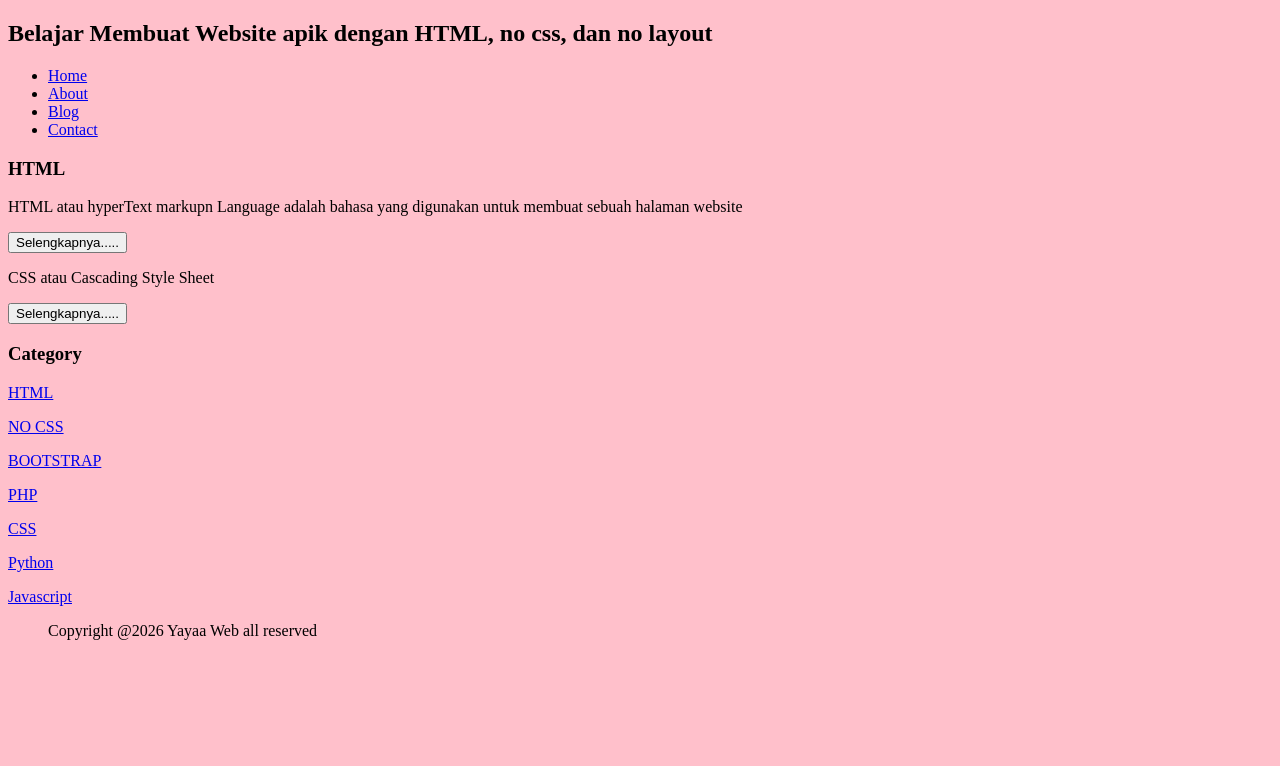
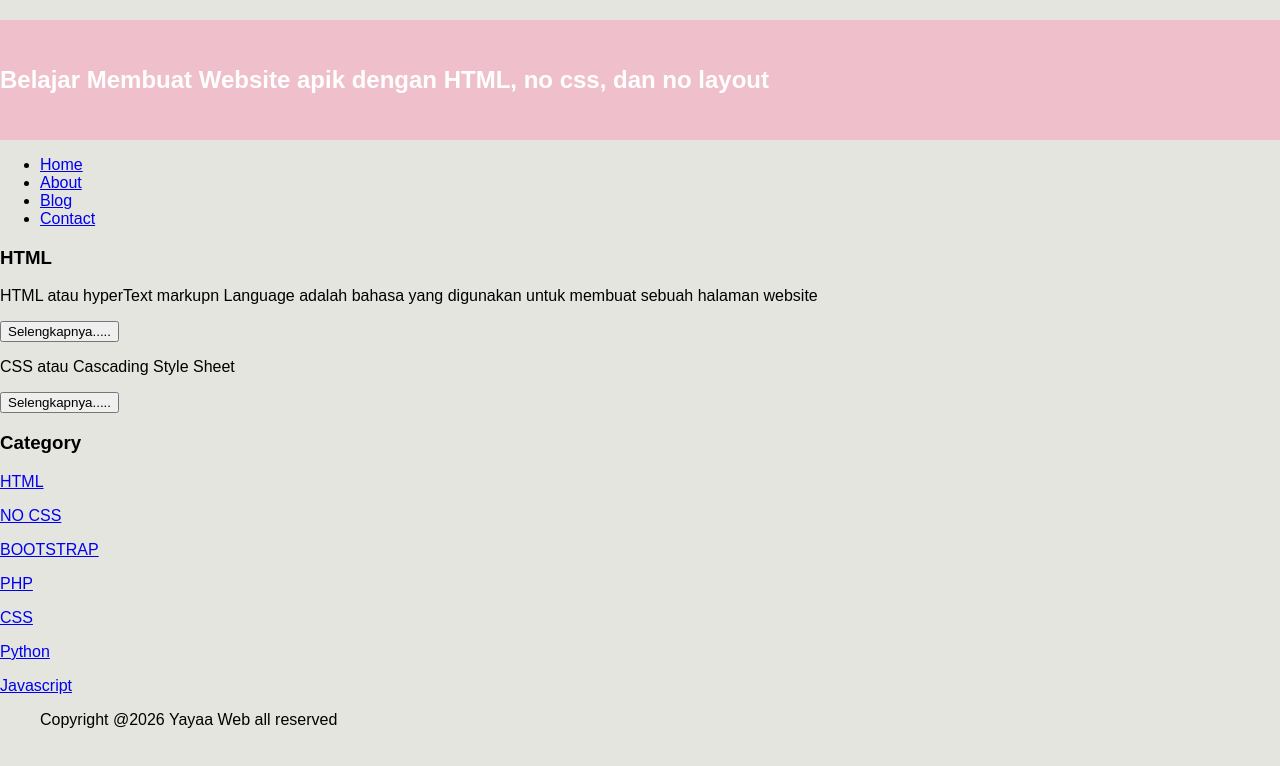
Before and after one commit to azkiah755-cmyk/Yaya-Web, a plain HTML site: page index.html in a window 1280 px wide. Drawn offline with Linux system fonts and the light colour scheme.

Commit message:
Refactor body and header styles in style.css
Updated body and header styles with new properties and corrected width.

```diff
--- a/style.css
+++ b/style.css
@@ -1,4 +1,16 @@
 body {
-    background-color: pink;
+    background:#E5E5E0;
+    color:#000000;
+    widht:100%;
+    font-family:sans-serif;
+    margin:0 auto;
+}
 
+.header{
+    widht:90%;
+    margin:auto;
+    height:120px;
+    line-height:120px;
+    background:#efc0cb;
+    color:#fff;
 }
```
